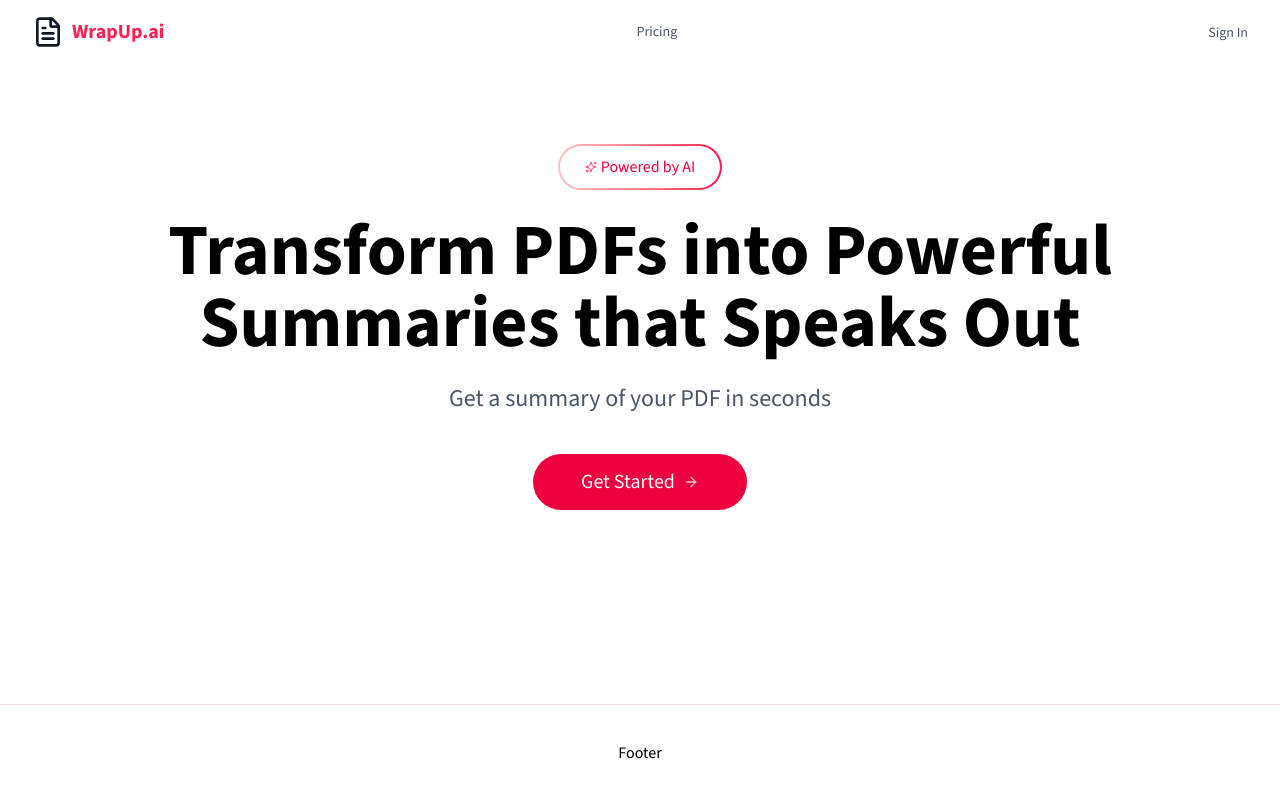
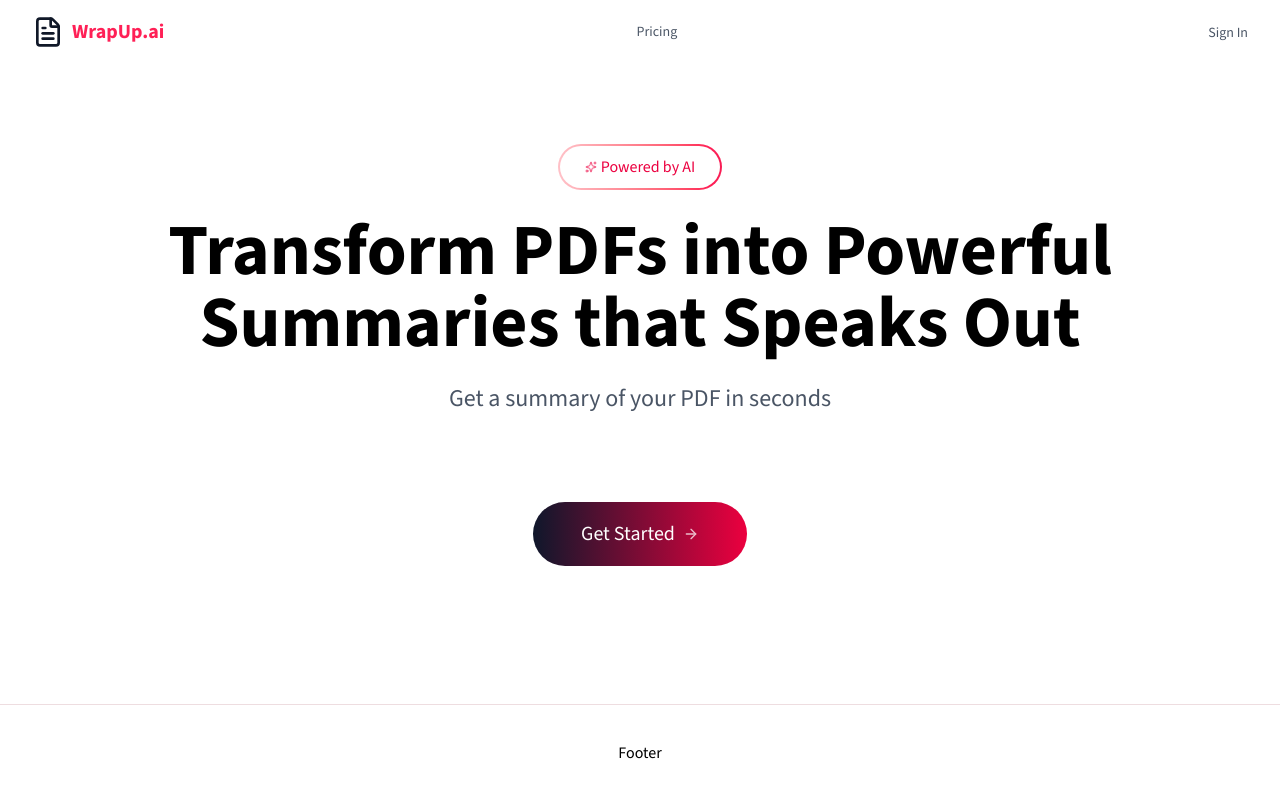
Before and after one commit to Shahbazali2001/wrap-up.ai, a Next.js app: page / in a window 1280 px wide. Built offline with nearby package versions, Linux system fonts and the light colour scheme.

Commit message:
updated hero section

```diff
--- a/components/home/hero-section.tsx
+++ b/components/home/hero-section.tsx
@@ -28,7 +28,7 @@ export default function HeroSection() {
         <div className="flex items-center justify-center py-6">
           <Button
             variant={"link"}
-            className="text-white mt-4 text-base sm:text-lg lg:text-xl rounded-full px-8 sm:px-10 lg:px-12 py-6 sm:py-7"
+            className="text-white mt-4 text-base sm:text-lg lg:text-xl rounded-full px-8 sm:px-10 lg:px-12 py-6 sm:py-7 lg:py-8 lg:mt-16 bg-linear-to-r from-slate-900  "
           >
             <Link href="#/pricing" className="flex gap-2 items-center">
               <span className="">Get Started</span>
```
